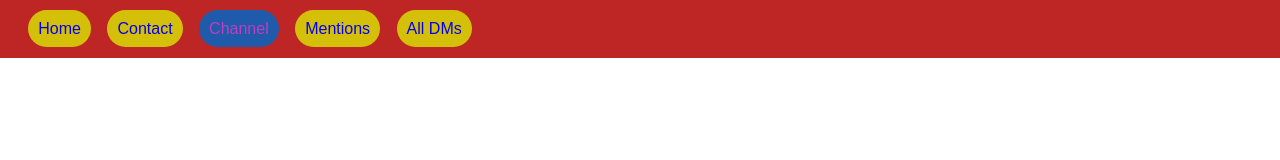
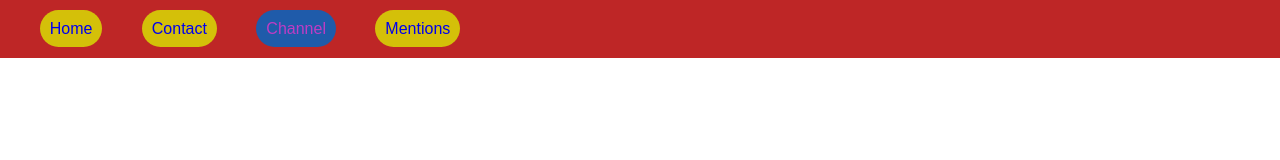
Before and after one commit to Jorjeee3/lesson-29-js, a plain HTML site: page index.html in a window 1280 px wide. Drawn offline with Linux system fonts and the light colour scheme.

Commit message:
remove item

```diff
--- a/index.html
+++ b/index.html
@@ -24,9 +24,6 @@
                     <li class="list-item">
                         <a href="#" class="item-link">Mentions</a>
                     </li>
-                    <li class="list-item">
-                        <a href="#" class="item-link">All DMs</a>
-                    </li>
                 </ul>
             </nav>
         </div>
```
